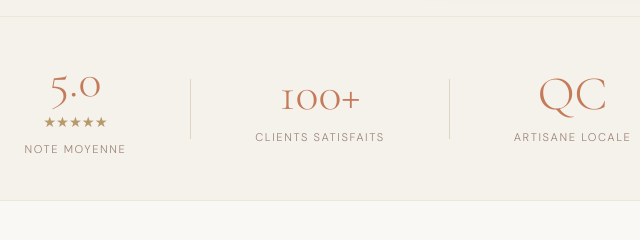
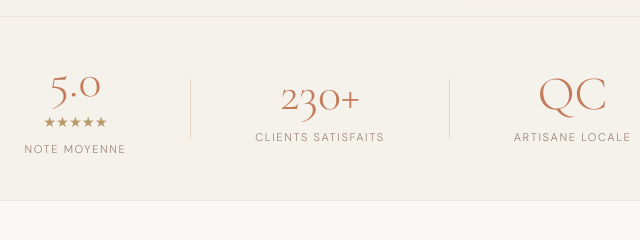
Before and after one commit to Solexiai/Atelier-reviva, a plain HTML site: page code_sandbox_Atelier Raviva/temoignages.html in a window 1280 px wide. Shown: the part 549-789 px from the top of the page, 312-952 px from the left. Drawn offline with nearby package versions, Linux system fonts and the light colour scheme.

Commit message:
Témoignages : 230+ clients satisfaits
Co-Authored-By: Claude Opus 5.5 <noreply@anthropic.com>
Claude-Session: https://claude.ai/code/session_01JeVkBMrqiAzrbBQ5W3R6Ey

```diff
--- a/code_sandbox_Atelier Raviva/temoignages.html
+++ b/code_sandbox_Atelier Raviva/temoignages.html
@@ -38,7 +38,7 @@
         <div style="display:flex; align-items:center; justify-content:center; gap:4rem; flex-wrap:wrap;">
           <div style="text-align:center;"><p style="font-family:var(--font-serif);font-size:3rem;color:var(--terracotta);line-height:1;">5.0</p><div style="color:var(--gold);font-size:0.9rem;margin:0.3rem 0;">★★★★★</div><p style="font-size:0.7rem;letter-spacing:0.14em;text-transform:uppercase;color:var(--text-muted);">Note moyenne</p></div>
           <div style="width:1px;height:60px;background:var(--sand);"></div>
-          <div style="text-align:center;"><p style="font-family:var(--font-serif);font-size:3rem;color:var(--terracotta);line-height:1;">100+</p><p style="font-size:0.7rem;letter-spacing:0.14em;text-transform:uppercase;color:var(--text-muted);margin-top:0.6rem;">Clients satisfaits</p></div>
+          <div style="text-align:center;"><p style="font-family:var(--font-serif);font-size:3rem;color:var(--terracotta);line-height:1;">230+</p><p style="font-size:0.7rem;letter-spacing:0.14em;text-transform:uppercase;color:var(--text-muted);margin-top:0.6rem;">Clients satisfaits</p></div>
           <div style="width:1px;height:60px;background:var(--sand);"></div>
           <div style="text-align:center;"><p style="font-family:var(--font-serif);font-size:3rem;color:var(--terracotta);line-height:1;">QC</p><p style="font-size:0.7rem;letter-spacing:0.14em;text-transform:uppercase;color:var(--text-muted);margin-top:0.6rem;">Artisane locale</p></div>
         </div>
```
